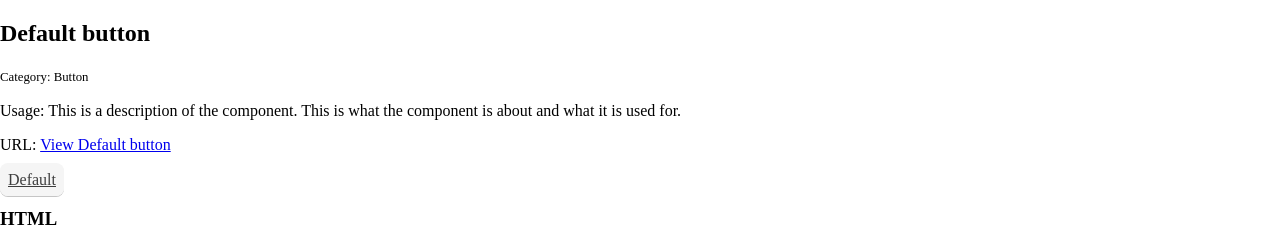
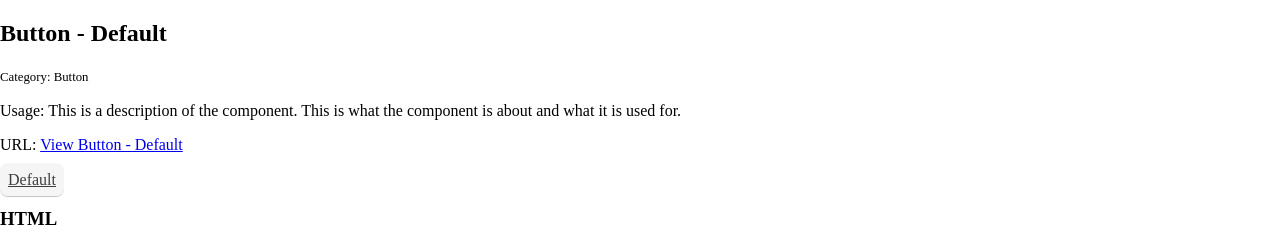
Before and after one commit to jnkly/jekyll-styleguide, a Jekyll site: the page built from index.md, in a window 1280 px wide. Shown: the top 241 px of the page. Built offline with Jekyll 4.4.1, drawn with Linux system fonts in a browser that asks for light colours.

```diff
--- a/_components/button-default.html
+++ b/_components/button-default.html
@@ -1,5 +1,5 @@
 ---
-title: Default button
+title: Button - Default
 category: Button
 description: This is a description of the component. This is what the component is about and what it is used for.
 url: https://github.com
```
